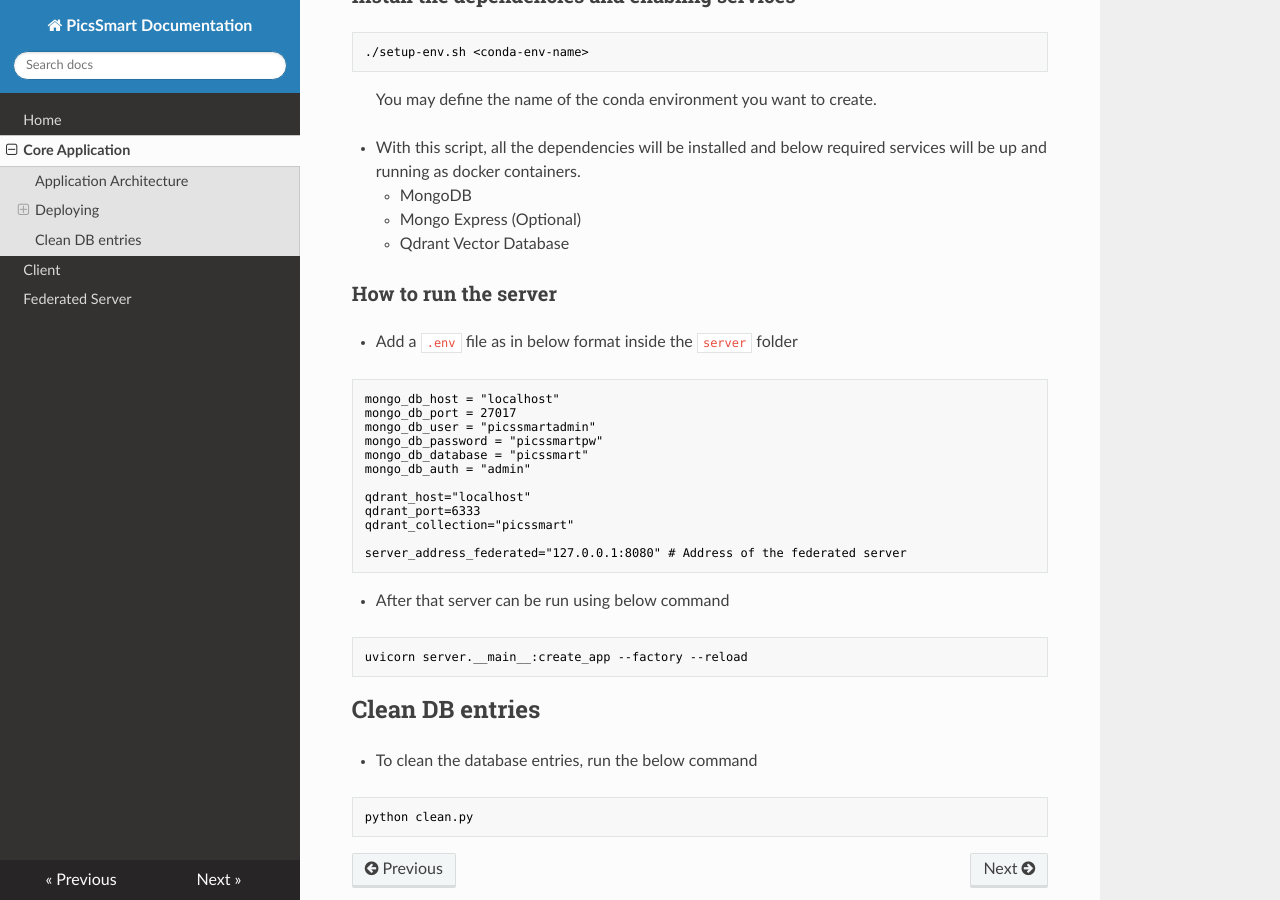
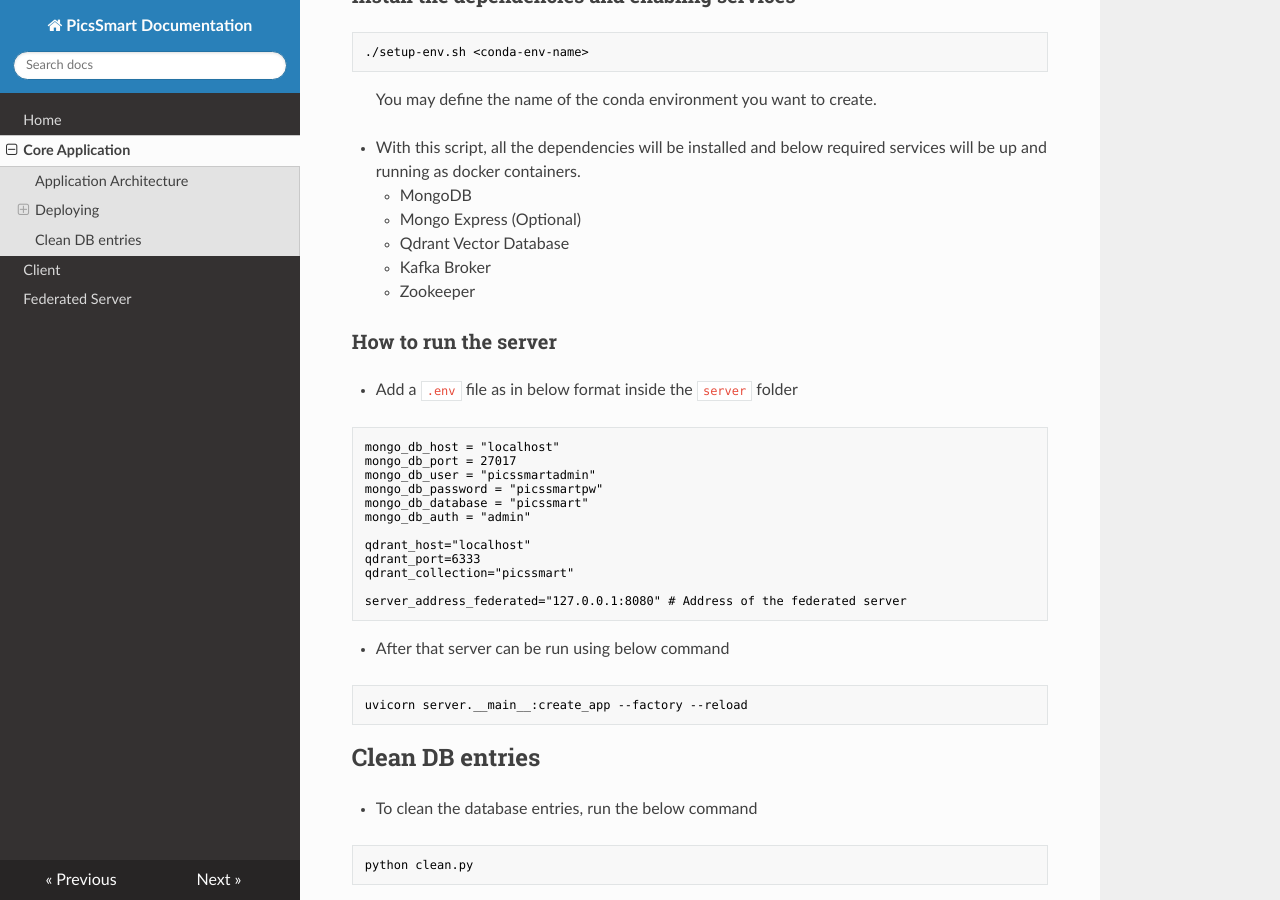
Before and after one commit to PicsSmart/picssmart-docs, an MkDocs documentation site: the page built from docs/core.md, in a window 1280 px wide and 900 px high, scrolled down 1145 px. Built offline with MkDocs 1.6.1, drawn with Linux system fonts in a browser that asks for light colours; nearby versions of some CDN libraries.

Commit message:
Updated the readme

```diff
--- a/docs/core.md
+++ b/docs/core.md
@@ -33,6 +33,8 @@ git clone https://github.com/PicsSmart/picssmart-core.git
     - MongoDB
     - Mongo Express (Optional)
     - Qdrant Vector Database
+    - Kafka Broker
+    - Zookeeper
 
 ### How to run the server
 
```
